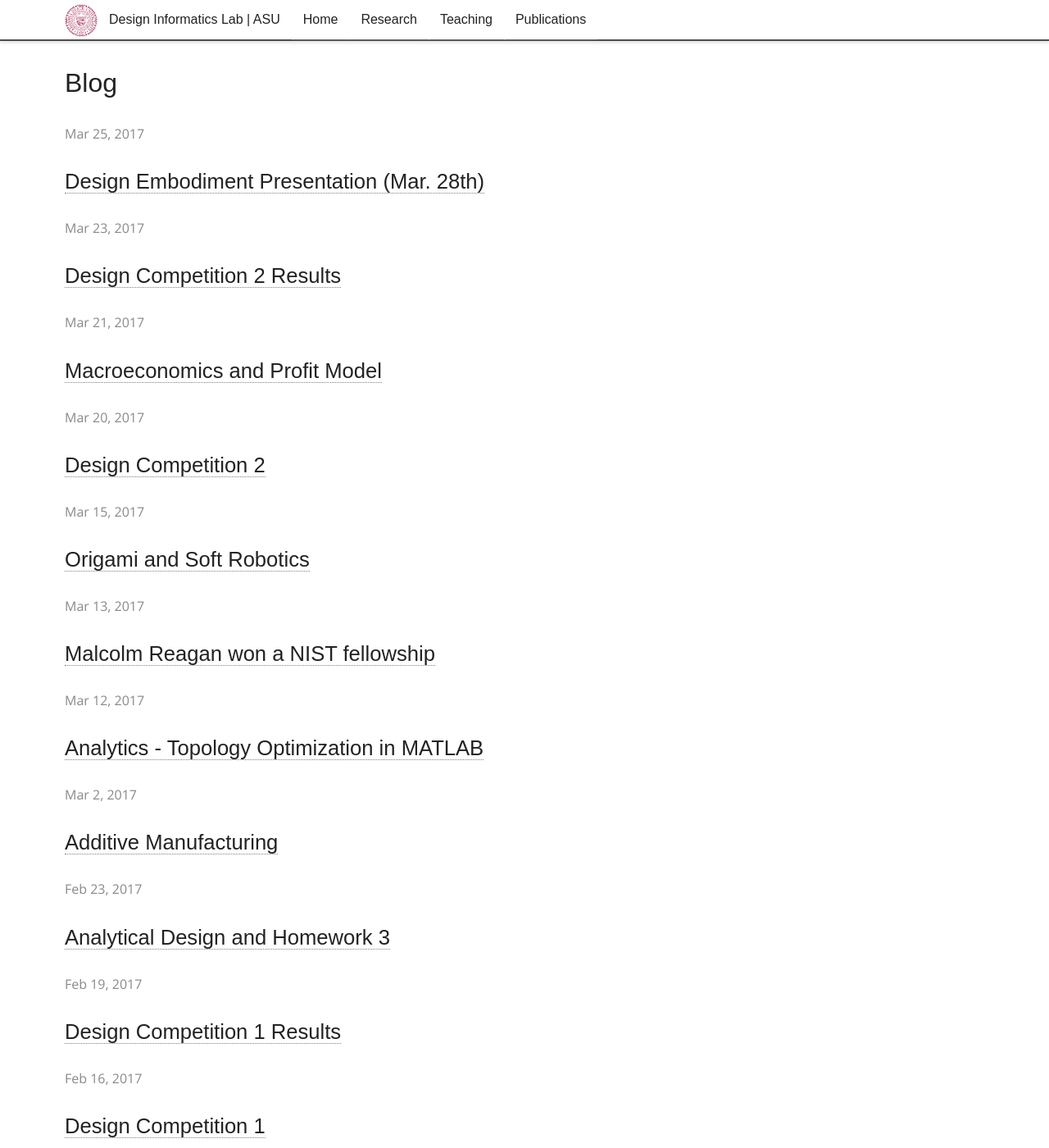
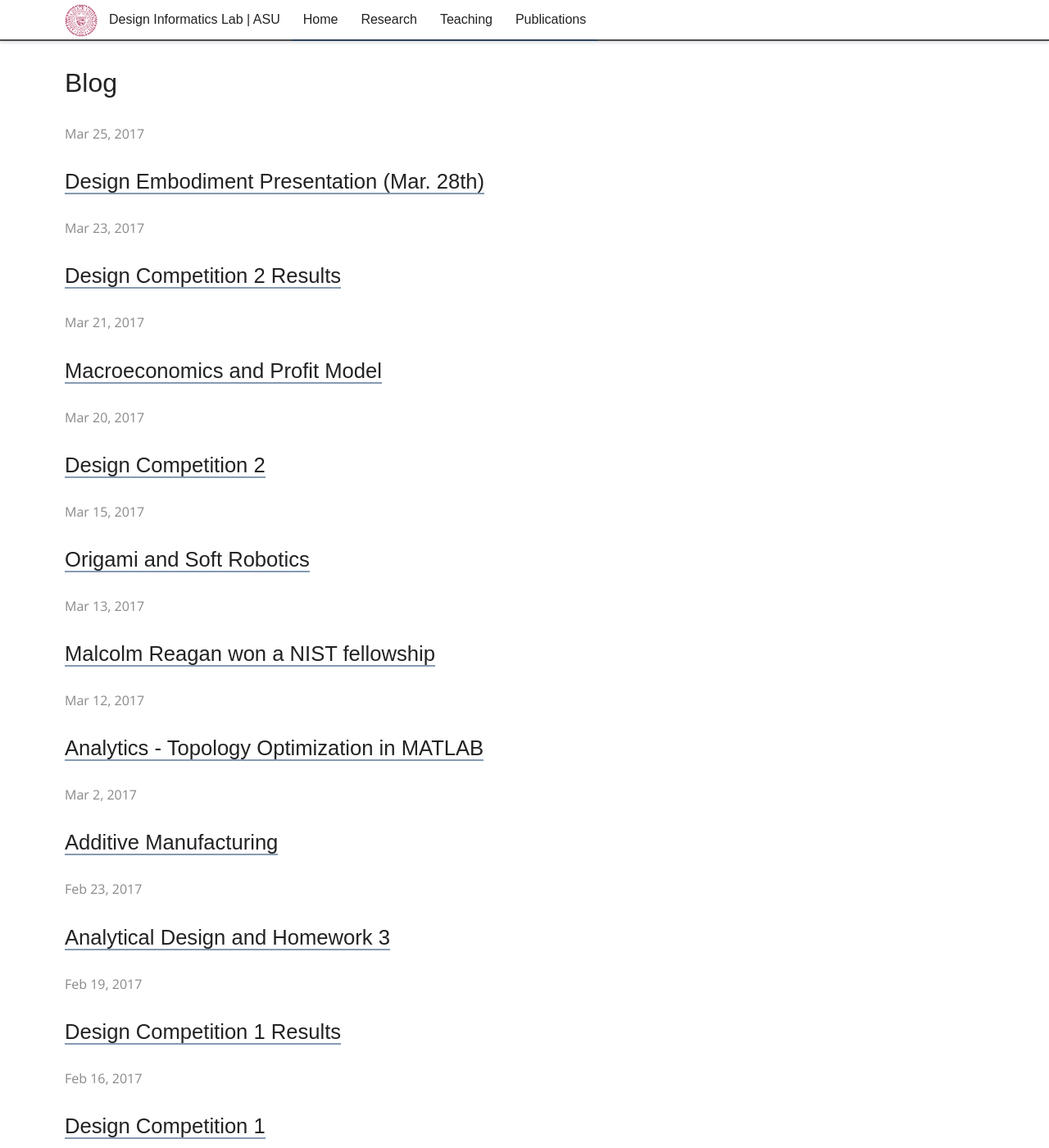
Before and after one commit to DesignInformaticsLab/DesignInformaticsLab.github.io, a Jekyll site: the page built from blog/index.html, in a window 1280 px wide and 1400 px high. Shown: the whole window at 82% size. Built offline with Jekyll 4.4.1, drawn with Linux system fonts in a browser that asks for light colours; some web fonts are replaced.

Commit message:
updated lecture notes

```diff
--- a/_sass/_layout.scss
+++ b/_sass/_layout.scss
@@ -78,7 +78,7 @@ p {
 }
 a:-webkit-any-link
 {
-  border-bottom: dotted 1px gray;
+  border-bottom: solid 2px rgba(12,56,100,.5);
   text-decoration: none;
 }
 
```
